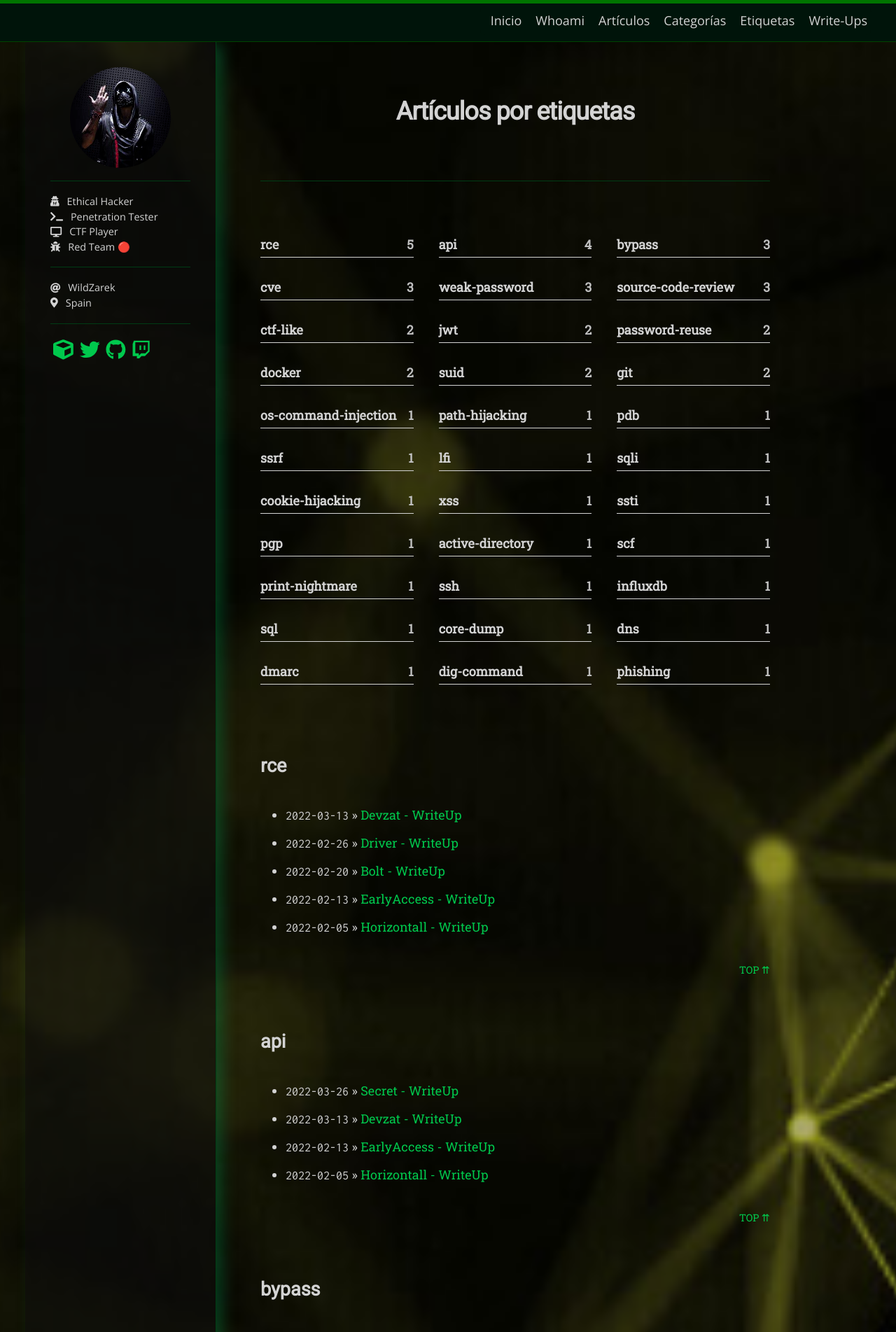
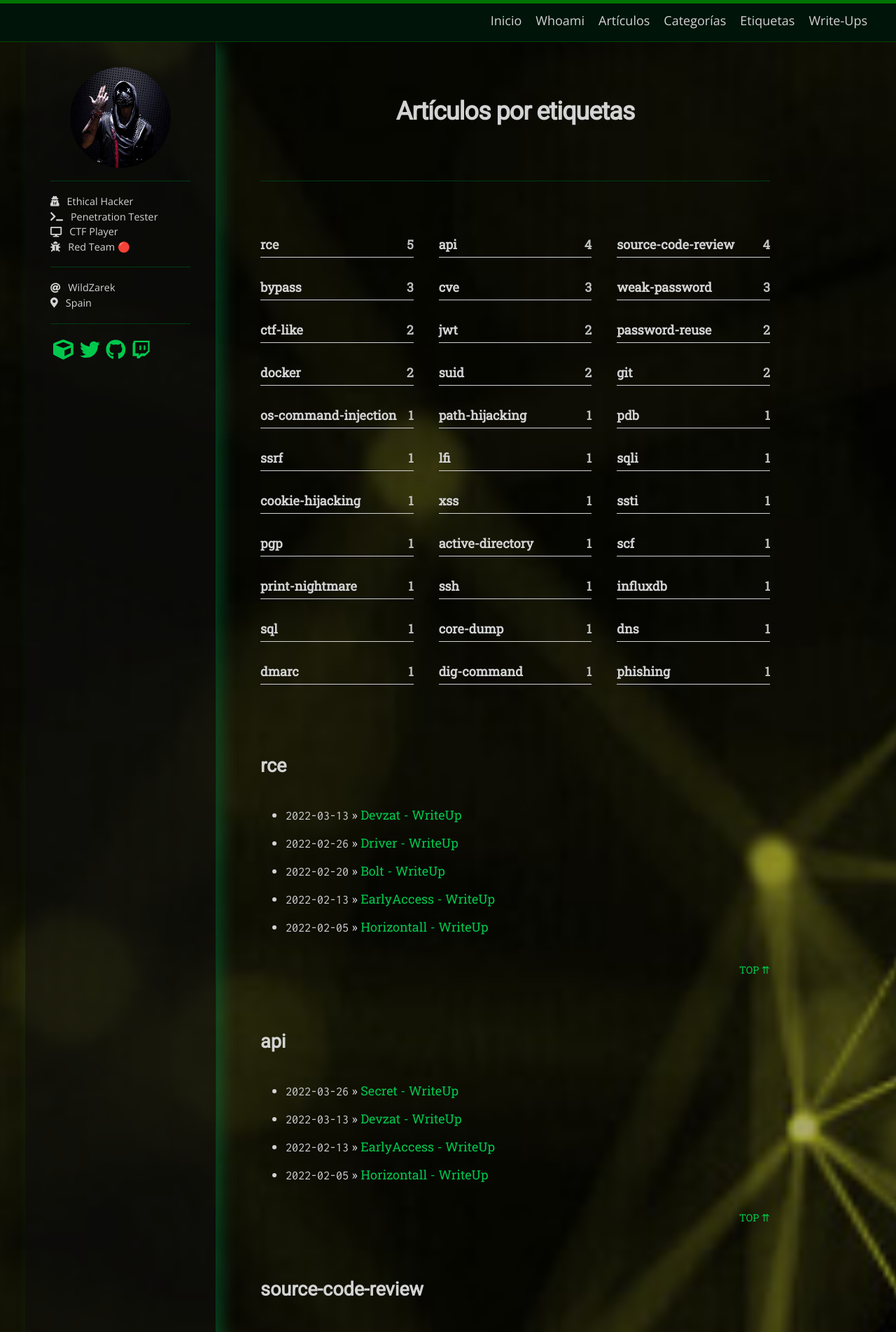
Before and after one commit to WildZarek/wildzarek.github.io, a Jekyll site: the page built from tags.md, in a window 1280 px wide. Shown: the top 1903 px of the page at 70% size. Built offline with Jekyll 4.4.1, drawn with Linux system fonts in a browser that asks for light colours; nearby versions of some CDN libraries; some web fonts are replaced; some of the changed text lies outside the part shown.

Commit message:
Some tags changed

```diff
--- a/_posts/2022-03-13-devzat-htb.md
+++ b/_posts/2022-03-13-devzat-htb.md
@@ -11,7 +11,7 @@ header:
   teaser_home_page: true
   icon: /assets/images/hackthebox.webp
 categories: [HackTheBox, Pentesting, BurpSuite, Exploiting, Port Forwarding, Pivoting, Privilege Escalation]
-tags: [API, GIT, RCE, SSH, INFLUXDB, CVE, BYPASS, SQL]
+tags: [API, GIT, SOURCE CODE REVIEW, RCE, SSH, INFLUXDB, CVE, BYPASS, SQL]
 ---
 
 <p align="center"><img src="/assets/images/hackthebox/machines/devzat.png"></p>
```
